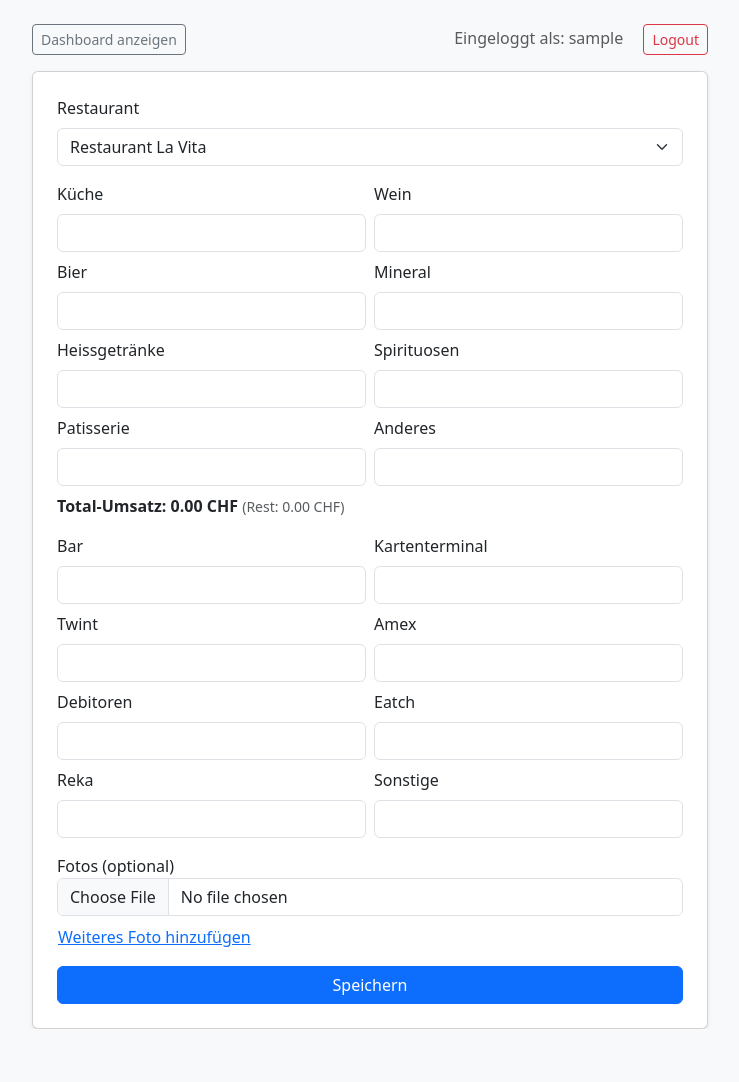
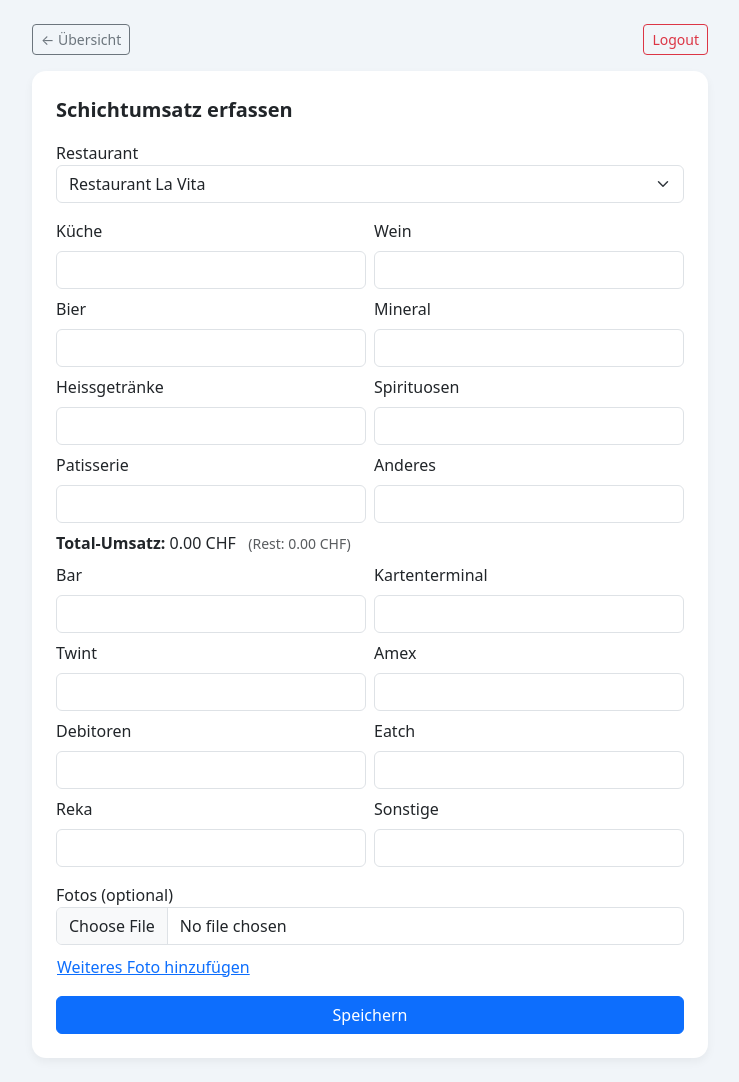
Before and after one commit to besrex1989/staffio-app, a Flask app: page /form in a window 1280 px wide. Shown: the whole page, without its empty margins (270-1009 px from the left). Before the commit the page ends 1029 px from the top, so only its background shows below. Run offline with Flask 3, Linux system fonts and the light colour scheme; the visitor is signed in with stand-in values (Sample User, id 1).

Commit message:
Update form.html

```diff
--- a/templates/form.html
+++ b/templates/form.html
@@ -2,8 +2,13 @@
 <html lang="de">
 <head>
   <meta charset="UTF-8">
-  <title>Schichtumsatz erfassen</title>
+  <title>Schicht erfassen</title>
   <link href="https://cdn.jsdelivr.net/npm/bootstrap@5.3.2/dist/css/bootstrap.min.css" rel="stylesheet">
+  <style>
+    body{background:#f1f5f9;}
+    .card-custom{border-radius:14px;border:none;box-shadow:0 4px 10px rgba(0,0,0,0.05);}
+    .title{font-weight:600;font-size:1.25rem;}
+  </style>
   <script>
     function updateTotal(){
       let ids=['küche','wein','bier','mineral','heissgetränke','spirituosen','patisserie','anderes'];
@@ -12,8 +17,8 @@
       updateRest();
     }
     function updateRest(){
-      const total=parseFloat(document.getElementById('totalDisplay').innerText)||0;
-      const pays=['bar','kartenterminal','twint','amex','debitoren','eatch','reka','sonstige'];
+      let total=parseFloat(document.getElementById('totalDisplay').innerText)||0;
+      let pays=['bar','kartenterminal','twint','amex','debitoren','eatch','reka','sonstige'];
       let s=0; pays.forEach(p=>{s+=parseFloat(document.getElementsByName(p)[0].value)||0;});
       document.getElementById('restDisplay').innerText=(total-s).toFixed(2);
     }
@@ -28,64 +33,62 @@
     function addFotoField(){
       const d=document.getElementById('foto-container');
       const input=document.createElement('input');
-      input.className="form-control mb-2";
       input.type="file"; input.name="fotos"; input.accept="image/*";
+      input.className="form-control mt-2";
       d.appendChild(input);
     }
   </script>
 </head>
-<body class="bg-light">
-<div class="container mt-4" style="max-width:700px;">
+<body>
+<div class="container py-4" style="max-width:700px;">
 
   <div class="d-flex justify-content-between align-items-center mb-3">
-    <a class="btn btn-sm btn-outline-secondary" href="/dashboard">Dashboard anzeigen</a>
-    <div>
-      <span class="text-muted me-3">Eingeloggt als: {{user}}</span>
-      <a href="/logout" class="btn btn-sm btn-outline-danger">Logout</a>
-    </div>
+    <a class="btn btn-outline-secondary btn-sm" href="/dashboard">&larr; Übersicht</a>
+    <a href="/logout" class="btn btn-outline-danger btn-sm">Logout</a>
   </div>
 
-  <div class="card p-4 shadow-sm">
-    <form method="post" action="/form" enctype="multipart/form-data" onsubmit="return checkSubmit()">
+  <div class="card card-custom p-4">
+    <div class="title mb-3">Schichtumsatz erfassen</div>
+    <form method="post" enctype="multipart/form-data" onsubmit="return checkSubmit()" action="/form">
       <div class="mb-3">
-        <label class="form-label">Restaurant</label>
+        <label>Restaurant</label>
         <select name="restaurant" class="form-select">
-          {% for r in restaurants %}
-          <option>{{r}}</option>
-          {% endfor %}
+         {% for r in restaurants %}<option>{{r}}</option>{% endfor %}
         </select>
       </div>
 
-      <div class="row g-2">
+      <div class="row g-2 mb-2">
         {% for n in ['küche','wein','bier','mineral','heissgetränke','spirituosen','patisserie','anderes'] %}
-        <div class="col-md-6">
+        <div class="col-6">
           <label class="form-label text-capitalize">{{n}}</label>
           <input type="number" step="0.01" name="{{n}}" class="form-control" oninput="updateTotal()">
         </div>
         {% endfor %}
       </div>
-      <p class="mt-2"><strong>Total-Umsatz: <span id="totalDisplay">0.00</span> CHF</strong>
-        <small class="text-muted"> (Rest: <span id="restDisplay">0.00</span> CHF)</small>
-      </p>
 
-      <div class="row g-2">
+      <div class="mb-2"><strong>Total-Umsatz:</strong> <span id="totalDisplay">0.00</span> CHF
+        &nbsp; <small class="text-muted">(Rest: <span id="restDisplay">0.00</span> CHF)</small>
+      </div>
+
+      <div class="row g-2 mb-2">
         {% for p in ['bar','kartenterminal','twint','amex','debitoren','eatch','reka','sonstige'] %}
-        <div class="col-md-6">
+        <div class="col-6">
           <label class="form-label text-capitalize">{{p}}</label>
           <input type="number" step="0.01" name="{{p}}" class="form-control" oninput="updateRest()">
         </div>
         {% endfor %}
       </div>
 
-      <label class="mt-3">Fotos (optional)</label>
+      <label class="mt-2">Fotos (optional)</label>
       <div id="foto-container">
-        <input class="form-control mb-2" type="file" name="fotos" accept="image/*">
+        <input type="file" name="fotos" class="form-control mb-2" accept="image/*">
       </div>
-      <button type="button" class="btn btn-link p-0 mb-3" onclick="addFotoField()">Weiteres Foto hinzufügen</button>
+      <button type="button" class="btn btn-link p-0" onclick="addFotoField()">Weiteres Foto hinzufügen</button>
 
-      <button class="btn btn-primary w-100" type="submit">Speichern</button>
+      <button type="submit" class="btn btn-primary w-100 mt-3">Speichern</button>
     </form>
   </div>
+
 </div>
 </body>
 </html>
```
